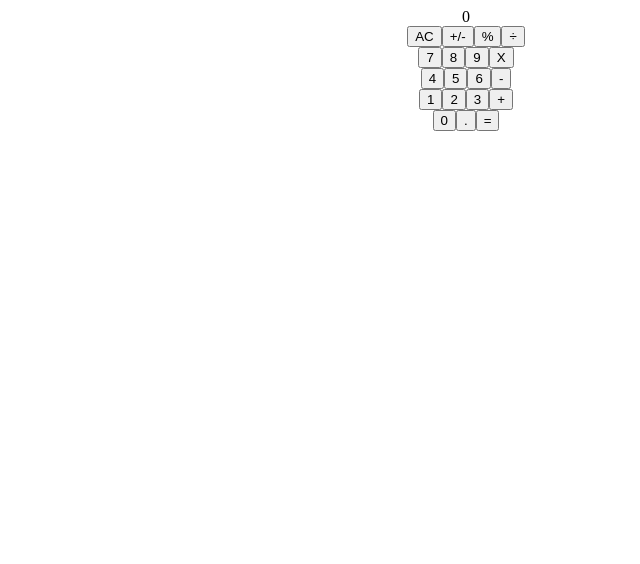
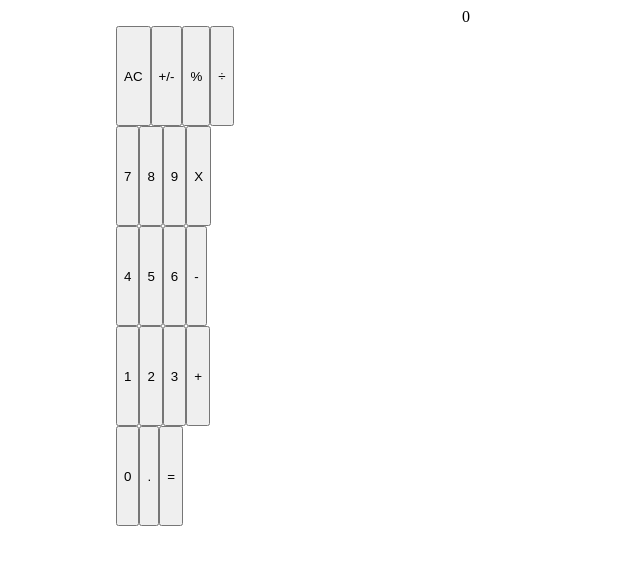
Before and after one commit to Elbie-em/React-Calculator, a React (Create React App) app: page / in a window 1280 px wide. Shown: the top 564 px of the page, without its empty margins (174-814 px from the left). Built offline with nearby package versions, Linux system fonts and the light colour scheme.

Commit message:
Add styling to button group panels

```diff
--- a/src/components/ButtonPanel.js
+++ b/src/components/ButtonPanel.js
@@ -2,6 +2,7 @@
 import React from 'react';
 // eslint-disable-next-line no-unused-vars
 import Button from './Button';
+import '../styles/styles.css';
 
 const buttonSyms = [
   ['AC', '+/-', '%', '÷'],
@@ -14,7 +15,7 @@ const buttonSyms = [
 const ButtonPanel = () => (
     <div>
       {buttonSyms.map(group => (
-        <div key={group}>
+        <div className="btn-panel" key={group}>
           {group.map(sym => <Button key={sym} name={sym}>{sym}</Button>)}
         </div>
       ))}
```
